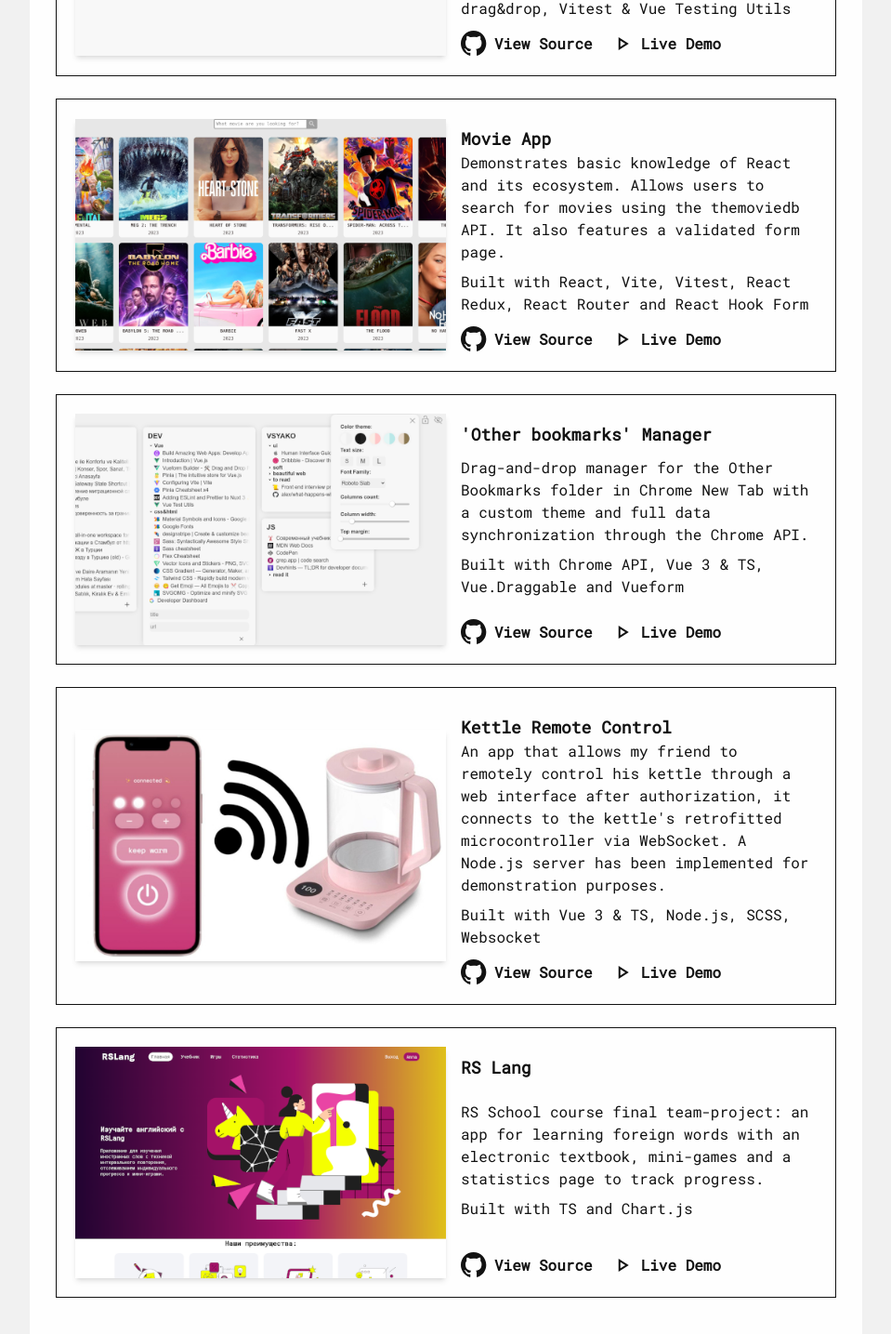
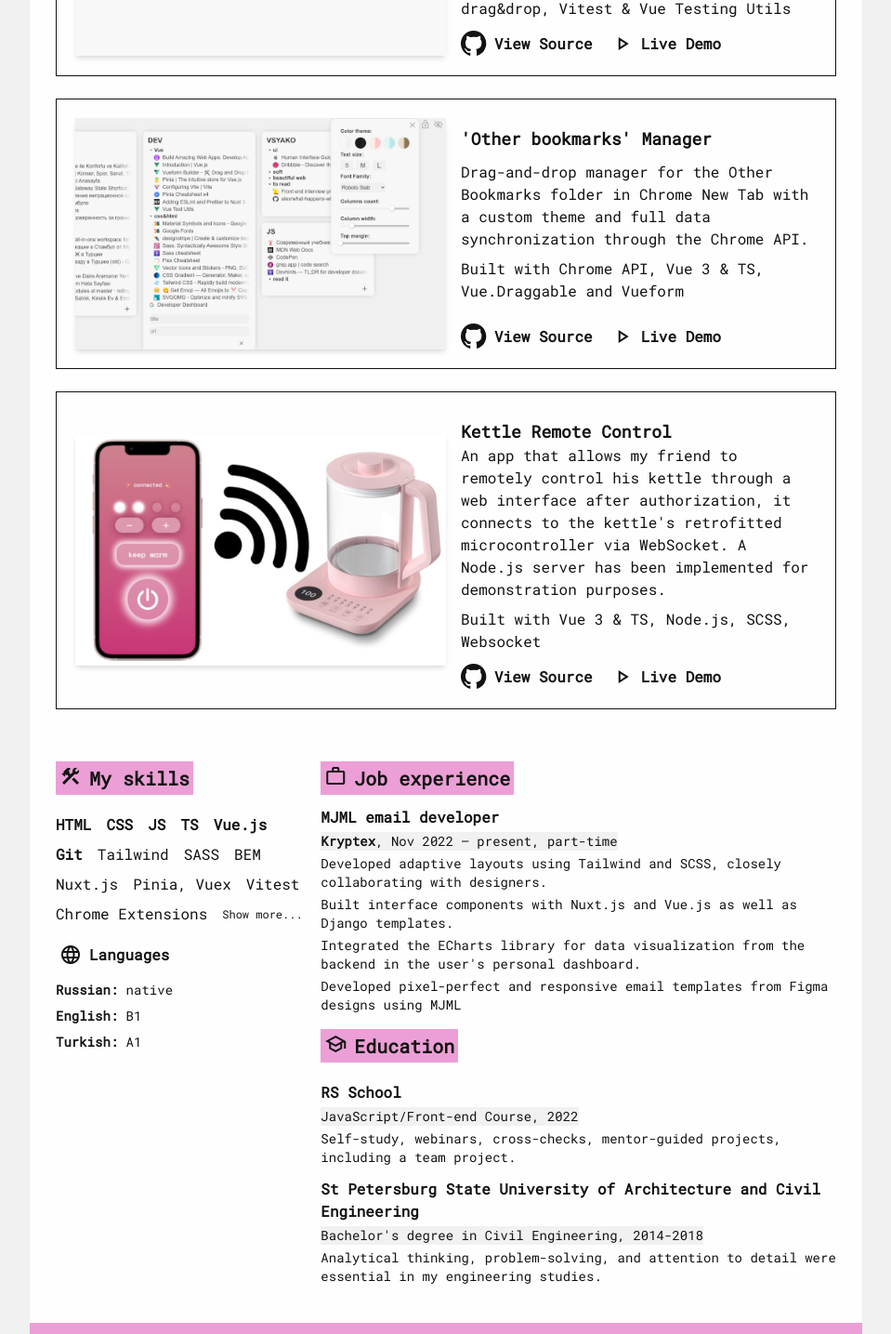
Before and after one commit to aniamarkh/cv, a Nuxt app: page / in a window 1280 px wide. Shown: the part 1600-3035 px from the top of the page at 93% size, without its empty margins (160-1119 px from the left). Built offline with nearby package versions, Linux system fonts and the light colour scheme.

Commit message:
remove movie app and rs lang from portfolio

```diff
--- a/components/PortfolioSection.vue
+++ b/components/PortfolioSection.vue
@@ -32,14 +32,14 @@ const portfolioItems = [
     deploy: 'https://kanban-aniamarkh.vercel.app/',
     screenshot: 'kanban.png',
   },
-  {
-    title: 'Movie App',
-    desc: `Demonstrates basic knowledge of React and its ecosystem. Allows users to search for movies using the themoviedb API. It also features a validated form page.`,
-    built: 'React, Vite, Vitest, React Redux, React Router and React Hook Form',
-    repo: 'https://github.com/aniamarkh/rsschool-react',
-    deploy: 'https://rsschool-react-coral.vercel.app/',
-    screenshot: 'movie.png',
-  },
+  // {
+  //   title: 'Movie App',
+  //   desc: `Demonstrates basic knowledge of React and its ecosystem. Allows users to search for movies using the themoviedb API. It also features a validated form page.`,
+  //   built: 'React, Vite, Vitest, React Redux, React Router and React Hook Form',
+  //   repo: 'https://github.com/aniamarkh/rsschool-react',
+  //   deploy: 'https://rsschool-react-coral.vercel.app/',
+  //   screenshot: 'movie.png',
+  // },
   {
     title: "'Other bookmarks' Manager",
     desc: 'Drag-and-drop manager for the Other Bookmarks folder in Chrome New Tab with a custom theme and full data synchronization through the Chrome API.',
@@ -56,14 +56,14 @@ const portfolioItems = [
     deploy: 'https://kettle-station.vercel.app/',
     screenshot: 'kettle.jpg',
   },
-  {
-    title: 'RS Lang',
-    desc: 'RS School course final team-project: an app for learning foreign words with an electronic textbook, mini-games and a statistics page to track progress.',
-    built: 'TS and Chart.js',
-    repo: 'https://github.com/aniamarkh/rslang',
-    deploy: 'https://rslang-aniamarkh.vercel.app/',
-    screenshot: 'lang.png',
-  },
+  // {
+  //   title: 'RS Lang',
+  //   desc: 'RS School course final team-project: an app for learning foreign words with an electronic textbook, mini-games and a statistics page to track progress.',
+  //   built: 'TS and Chart.js',
+  //   repo: 'https://github.com/aniamarkh/rslang',
+  //   deploy: 'https://rslang-aniamarkh.vercel.app/',
+  //   screenshot: 'lang.png',
+  // },
 ];
 </script>
 
```
